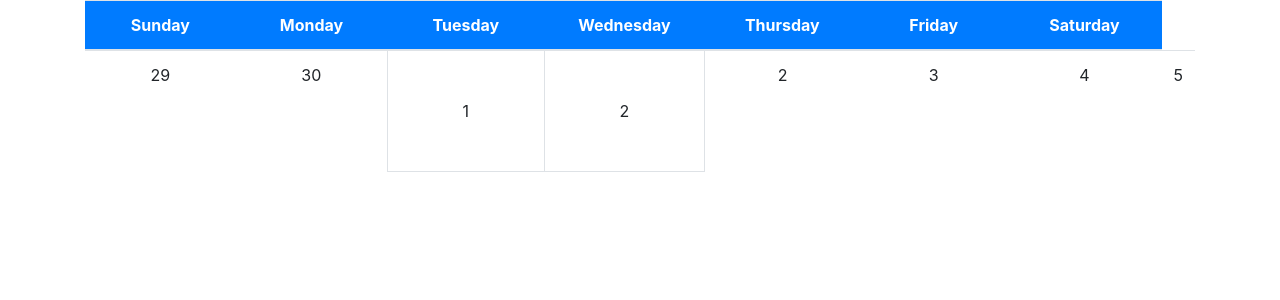
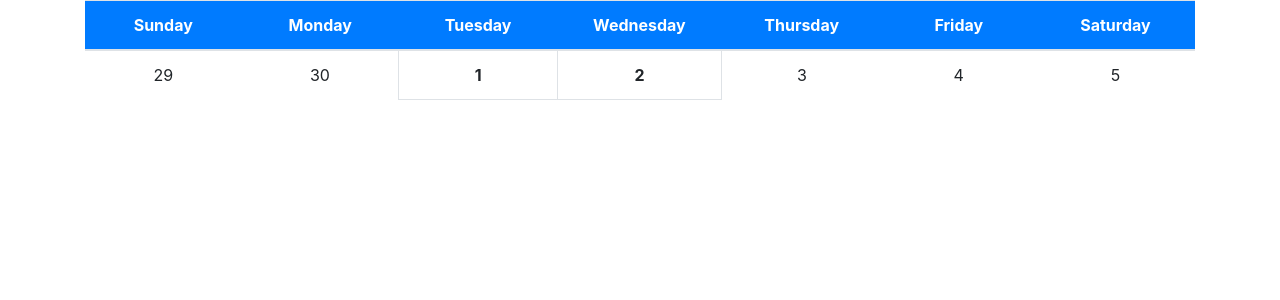
Before and after one commit to PedroMarianoAlmeida/calendar-challenge, a Next.js app: page / in a window 1280 px wide. Shown: the top 300 px of the page. Built offline with nearby package versions, Linux system fonts and the light colour scheme.

Commit message:
EventSumary created

```diff
--- /dev/null
+++ b/components/ExistentEvent/EventSummary.js
@@ -0,0 +1,28 @@
+import { Button, UncontrolledPopover, PopoverHeader, PopoverBody } from 'reactstrap';
+
+const EventSummary = (props) => {
+    console.log('props summary: ',props);
+
+    return (
+        <>
+            <Button id="event-summary" type="button" onClick={(e) => e.stopPropagation()}>
+                {props.event.description}
+            </Button>
+
+            <UncontrolledPopover trigger="click" placement="bottom" target="event-summary">
+                <PopoverHeader>{props.event.description}</PopoverHeader>
+                <PopoverBody>
+                    <div>
+                        <u>Where:</u> {props.event.city}
+                    </div>
+                    <div>
+                        <u>When:</u> {props.event.start} to {props.event.end}
+                    </div>
+
+                </PopoverBody>
+            </UncontrolledPopover>
+        </>
+    );
+}
+
+export default EventSummary;
--- a/components/calendar/CalendarDay.js
+++ b/components/calendar/CalendarDay.js
@@ -7,6 +7,7 @@ import { Button, Modal, ModalHeader, ModalBody, ModalFooter } from 'reactstrap';
 //My Components
 import NewEventFormBody from '../NewEventForm/NewEventFormBody';
 import NewEventFormSubmitButton from './../NewEventForm/NewEventFormSubmitButton';
+import EventSummary from './../ExistentEvent/EventSummary';
 import { EventContext } from './../../contexts/EventContext';
 
 const CalendarDay = (props) => {
@@ -18,7 +19,10 @@ const CalendarDay = (props) => {
     const toggle = () => setModal(!modal);
 
     return <>
-        <td onClick={() => setModal(true)} className='p-5 border'>{props.day}</td>
+        <td onClick={() => setModal(true)} className='border'>
+            <strong>{props.day}</strong>
+            {eventsInThisDay.map(event => <div key={JSON.stringify(event)}><EventSummary event={event}/></div>)}
+        </td>
 
         <Modal isOpen={modal} toggle={toggle}>
             <ModalHeader toggle={toggle}>Reminder day {props.day}</ModalHeader>
--- a/pages/index.js
+++ b/pages/index.js
@@ -27,7 +27,6 @@ export default function Home() {
                 <td>30</td>
                 <CalendarDay day={1}/>
                 <CalendarDay day={2}/>
-                <td>2</td>
                 <td>3</td>
                 <td>4</td>
                 <td>5</td>
```
